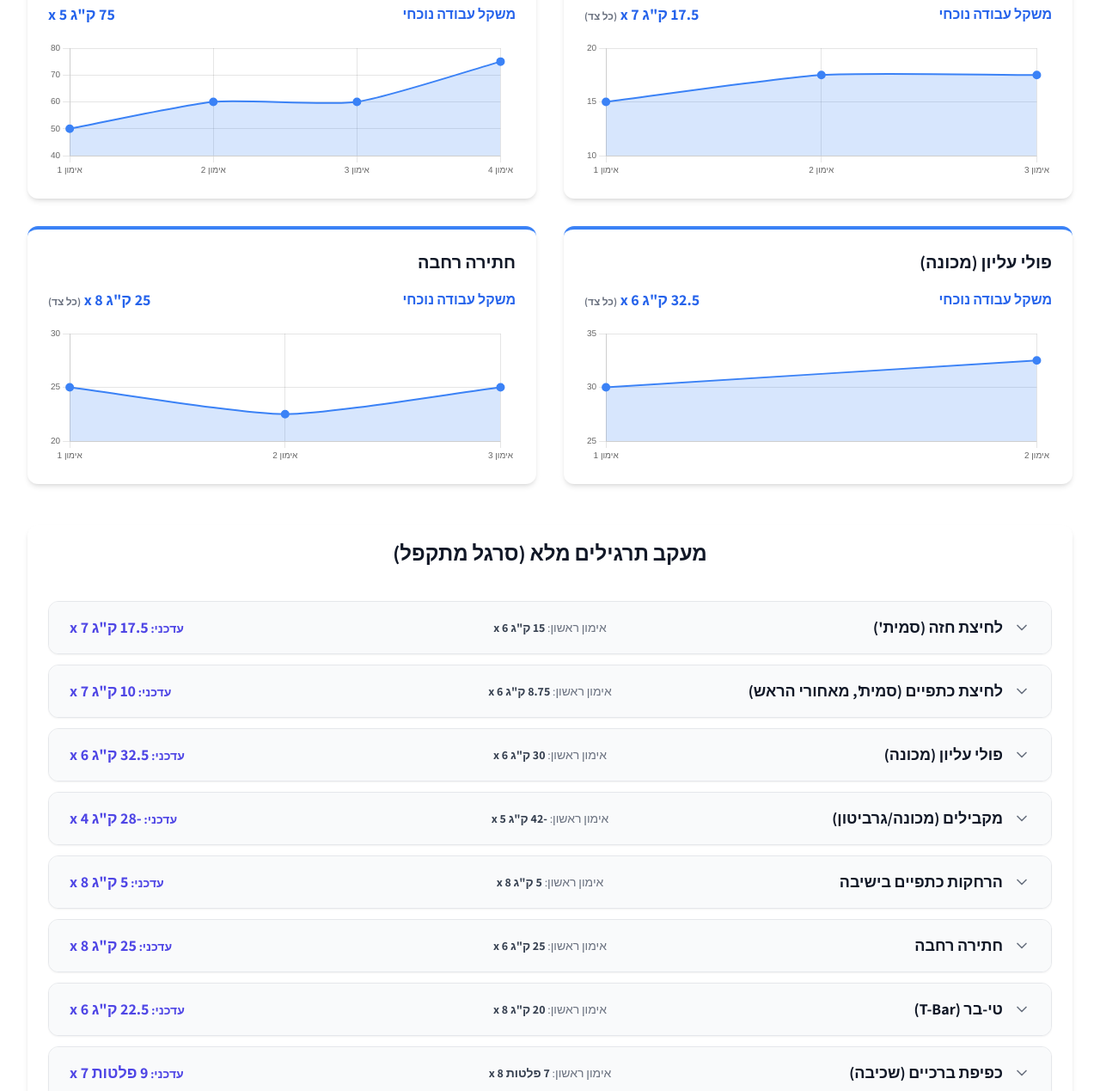
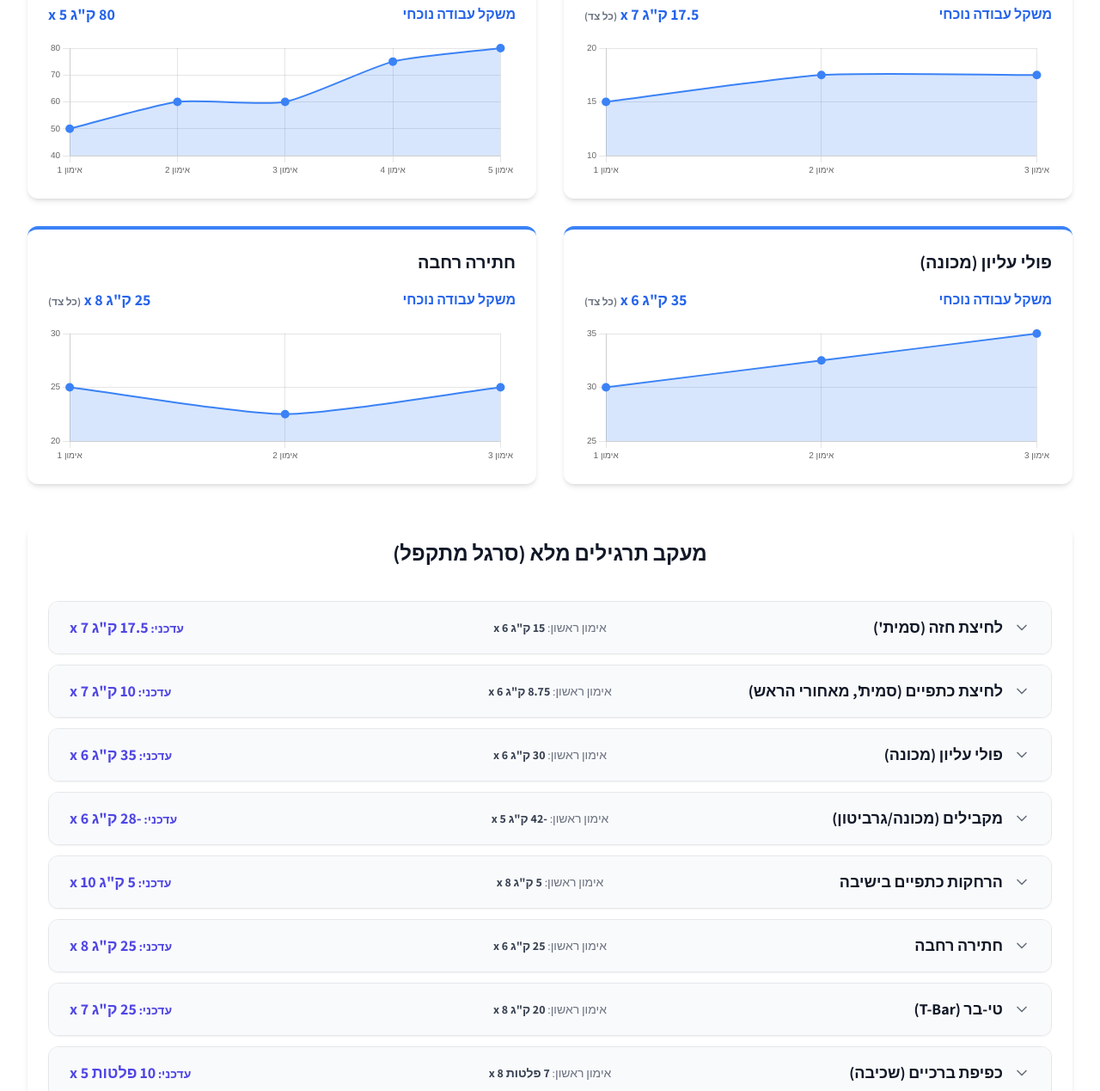
Before and after one commit to danzory/Ori.amber, a plain HTML site: page index.html in a window 1280 px wide. Shown: the part 1048-2317 px from the top of the page at 86% size. Drawn offline with nearby package versions, Linux system fonts and the light colour scheme.

Commit message:
Update workout progress and records

```diff
--- a/index.html
+++ b/index.html
@@ -95,8 +95,8 @@
                     </div>
 
                      <div class="bg-indigo-100 border-r-4 border-indigo-500 text-indigo-800 p-4 rounded-lg shadow-md my-8" role="alert">
-                        <p class="font-bold">עדכון (10/05):</p>
-                        <p>התקדמות אדירה! שיאים חדשים בהאק סקוואט (קפיצה משמעותית!), חתירה רחבה, ולחיצת כתפיים. לחיצת רגליים הוכנסה למעקב. ממשיכים להפציץ! 💪</p>
+                        <p class="font-bold">עדכון (14/05):</p>
+                        <p>התקדמות אדירה! שיאים חדשים בפולי עליון (מכונה), מקבילים, טיבר, הרחקות בישיבה, לחיצת רגליים, כפיפה בשכיבה, כפיפות בטן בשיפוע, והאק סקוואט. ממשיכים להפציץ! 💪</p>
                     </div>
 
                     <!-- User Details -->
@@ -137,7 +137,7 @@
                                 <h3 class="text-xl font-bold text-gray-900 mb-4">האק סקוואט</h3>
                                 <div class="flex justify-between items-center mb-4 text-blue-600">
                                     <span class="font-bold">משקל עבודה נוכחי</span>
-                                    <span class="font-bold text-lg">75 ק"ג x 5</span>
+                                    <span class="font-bold text-lg">80 ק"ג x 5</span>
                                 </div>
                                 <div class="w-full h-40">
                                     <canvas id="miniChart-hackSquat"></canvas>
@@ -148,7 +148,7 @@
                                 <h3 class="text-xl font-bold text-gray-900 mb-4">פולי עליון (מכונה)</h3>
                                 <div class="flex justify-between items-center mb-4 text-blue-600">
                                     <span class="font-bold">משקל עבודה נוכחי</span>
-                                    <span class="font-bold text-lg">32.5 ק"ג x 6 <span class="text-xs text-gray-500">(כל צד)</span></span>
+                                    <span class="font-bold text-lg">35 ק"ג x 6 <span class="text-xs text-gray-500">(כל צד)</span></span>
                                 </div>
                                 <div class="w-full h-40">
                                     <canvas id="miniChart-machinePulldown"></canvas>
@@ -229,7 +229,7 @@
             lyingLegCurl: 'כפיפת ברכיים (שכיבה)',
             legExtensions: 'פשיטת ברכיים (מכונה)',
             hackSquat: 'האק סקוואט',
-            legPress: 'לחיצת רגליים', // Added Leg Press
+            legPress: 'לחיצת רגליים',
             standingBicepCurl: 'כפיפת מרפקים בעמידה',
             inclineCrunches: 'כפיפות בטן בשיפוע'
         };
@@ -243,34 +243,39 @@
             smithBehindNeckPress: [
                 { weight: 8.75, reps: 6, date: "18/04/2026", note: "כל צד" },
                 { weight: 10, reps: 5, date: "20/04/2026", note: "כל צד" },
-                { weight: 10, reps: 7, date: "10/05/2026", note: "כל צד" } // New record
+                { weight: 10, reps: 7, date: "10/05/2026", note: "כל צד" }
             ],
             machinePulldown: [
                 { weight: 30, reps: 6, date: "04/08/2026", note: "כל צד" },
-                { weight: 32.5, reps: 6, date: "18/04/2026", note: "כל צד" }
+                { weight: 32.5, reps: 6, date: "18/04/2026", note: "כל צד" },
+                { weight: 35, reps: 6, date: "14/05/2026", note: "כל צד" } // New record
             ],
             assistedDips: [
                 { weight: -42, reps: 5, date: "18/04/2026" },
                 { weight: -35, reps: 4, date: "20/04/2026" },
-                { weight: -28, reps: 4, date: "10/05/2026" } // New record
+                { weight: -28, reps: 4, date: "10/05/2026" },
+                { weight: -28, reps: 6, date: "14/05/2026" } // New record
             ],
             seatedLateralRaises: [
                 { weight: 5, reps: 8, date: "04/08/2026" },
-                { weight: 5, reps: 8, date: "10/05/2026" } // New record (kept same as previous based on input)
+                { weight: 5, reps: 8, date: "10/05/2026" },
+                { weight: 5, reps: 10, date: "14/05/2026" } // New record
             ],
             wideRow: [
                 { weight: 25, reps: 6, date: "04/08/2026", note: "כל צד" },
                 { weight: 22.5, reps: 9, date: "18/04/2026", note: "כל צד" },
-                { weight: 25, reps: 8, date: "10/05/2026", note: "כל צד" } // New record
+                { weight: 25, reps: 8, date: "10/05/2026", note: "כל צד" }
             ],
             tBarRow: [
                 { weight: 20, reps: 8, date: "20/04/2026" },
-                { weight: 22.5, reps: 6, date: "10/05/2026" } // New record
+                { weight: 22.5, reps: 6, date: "10/05/2026" },
+                { weight: 25, reps: 7, date: "14/05/2026" } // New record
             ],
             lyingLegCurl: [
                 { weight: "7 פלטות", reps: 8, date: "04/08/2026" },
                 { weight: "8 פלטות", reps: 9, date: "18/04/2026" },
-                { weight: "9 פלטות", reps: 7, date: "10/05/2026" } // New record
+                { weight: "9 פלטות", reps: 7, date: "10/05/2026" },
+                { weight: "10 פלטות", reps: 5, date: "14/05/2026" } // New record
             ],
             legExtensions: [
                 { weight: 45, reps: 6, date: "20/04/2026" }
@@ -279,17 +284,20 @@
                 { weight: 50, reps: 8, date: "04/08/2026" },
                 { weight: 60, reps: 6, date: "18/04/2026" },
                 { weight: 60, reps: 8, date: "20/04/2026" },
-                { weight: 75, reps: 5, date: "10/05/2026" } // New record
+                { weight: 75, reps: 5, date: "10/05/2026" },
+                { weight: 80, reps: 5, date: "14/05/2026" } // New record
             ],
-            legPress: [ // New Exercise Added
-                { weight: 80, reps: 8, date: "10/05/2026" }
+            legPress: [
+                { weight: 80, reps: 8, date: "10/05/2026" },
+                { weight: 90, reps: 9, date: "14/05/2026" } // New record
             ],
             standingBicepCurl: [
                 { weight: 15, reps: 8, date: "04/08/2026" }
             ],
             inclineCrunches: [
                 { weight: "משקל גוף", reps: 5, date: "04/08/2026" },
-                { weight: "משקל גוף", reps: 10, date: "18/04/2026" }
+                { weight: "משקל גוף", reps: 10, date: "18/04/2026" },
+                { weight: "משקל גוף", reps: 6, date: "14/05/2026" } // New record
             ]
         };
 
```
